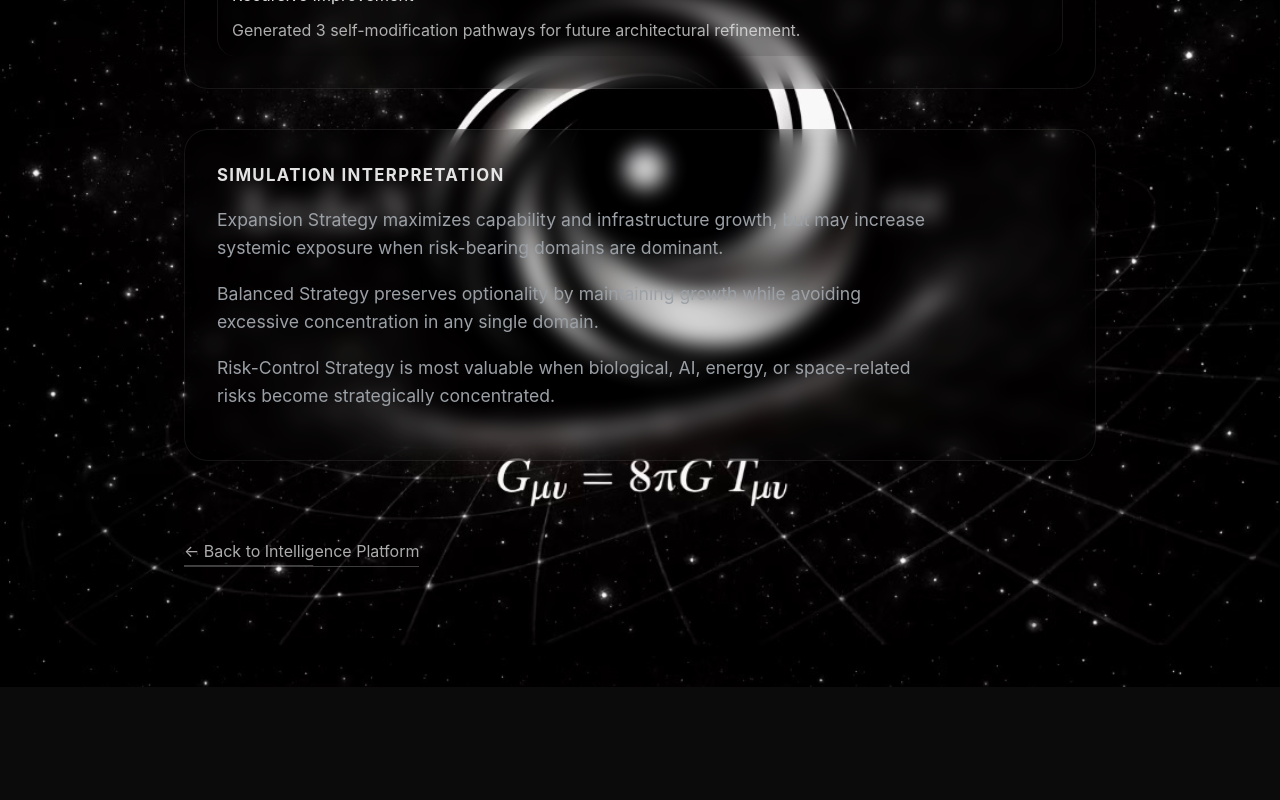
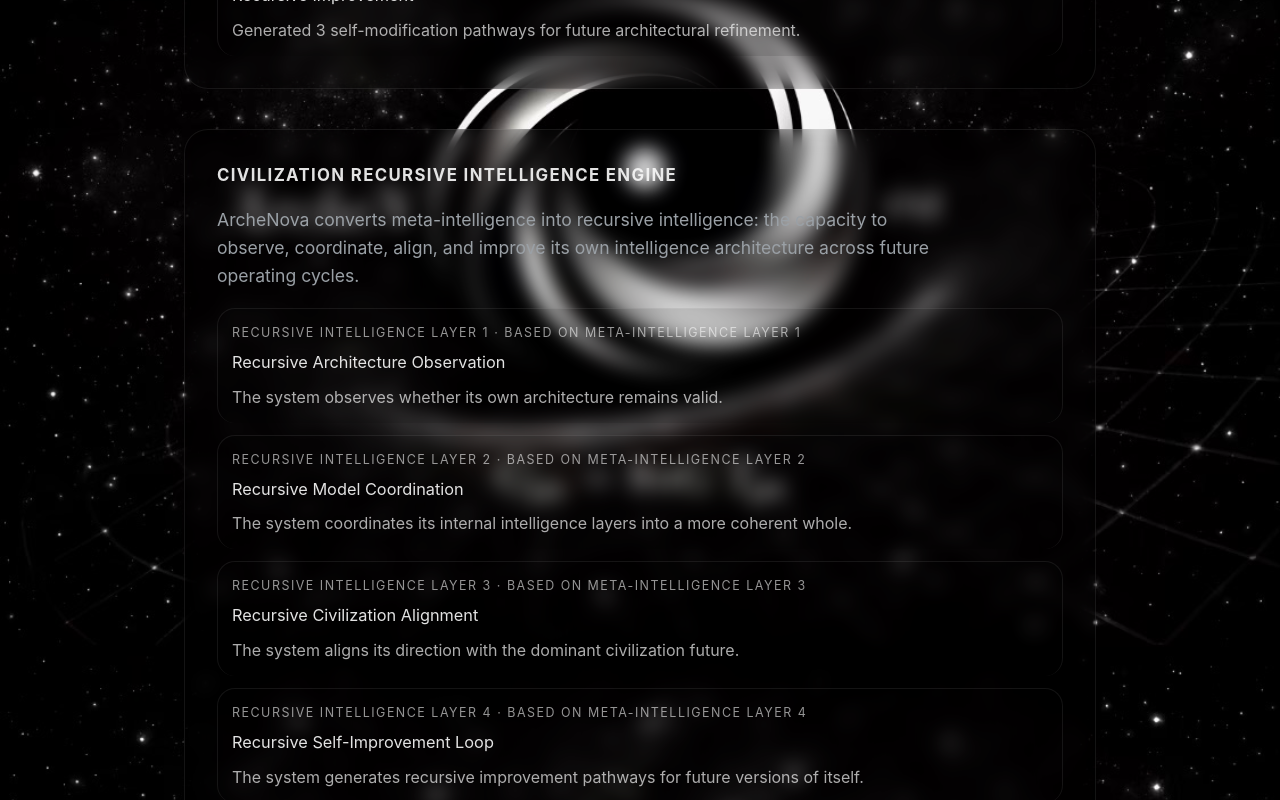
Before and after one commit to z562tbycfd-bit/archenova, a Next.js app: page /intelligence-platform/simulation in a window 1280 px wide. Shown: the part 8000-8800 px from the top of the page. Before the commit the page ends 8687 px from the top, so only its background shows below. Built offline with nearby package versions, Linux system fonts and the light colour scheme.

Commit message:
Add civilization recursive intelligence engine

```diff
--- a/app/intelligence-platform/simulation/page.tsx
+++ b/app/intelligence-platform/simulation/page.tsx
@@ -417,6 +417,39 @@ function makeMetaIntelligenceEngine(
   ];
 }
 
+function makeRecursiveIntelligenceEngine(
+  metaIntelligencePlan: ReturnType<
+    typeof makeMetaIntelligenceEngine
+  >
+) {
+  return metaIntelligencePlan.map((item, index) => {
+    const recursion =
+      index === 0
+        ? "The system observes whether its own architecture remains valid."
+        : index === 1
+        ? "The system coordinates its internal intelligence layers into a more coherent whole."
+        : index === 2
+        ? "The system aligns its direction with the dominant civilization future."
+        : "The system generates recursive improvement pathways for future versions of itself.";
+
+    const recursiveOutput =
+      index === 0
+        ? "Recursive Architecture Observation"
+        : index === 1
+        ? "Recursive Model Coordination"
+        : index === 2
+        ? "Recursive Civilization Alignment"
+        : "Recursive Self-Improvement Loop";
+
+    return {
+      layer: `Recursive Intelligence Layer ${index + 1}`,
+      source: item.layer,
+      output: recursiveOutput,
+      recursion,
+    };
+  });
+}
+
 export default function CivilizationSimulationPage() {
   const [signals, setSignals] = useState<Signal[]>([]);
   const [updated, setUpdated] = useState("—");
@@ -483,6 +516,11 @@ const selfModificationPlan =
   makeMetaIntelligenceEngine(
     futures,
     selfModificationPlan
+  );
+
+  const recursiveIntelligencePlan =
+  makeRecursiveIntelligenceEngine(
+    metaIntelligencePlan
   );
 
   const strongestScenario =
@@ -854,6 +892,38 @@ const selfModificationPlan =
   </div>
 </section>
 
+<section className="glass-block">
+  <h2>Civilization Recursive Intelligence Engine</h2>
+
+  <p>
+    ArcheNova converts meta-intelligence into recursive
+    intelligence: the capacity to observe, coordinate,
+    align, and improve its own intelligence architecture
+    across future operating cycles.
+  </p>
+
+  <div className="feed-list">
+    {recursiveIntelligencePlan.map((item) => (
+      <div
+        key={item.layer}
+        className="feed-row wide"
+      >
+        <div className="feed-source">
+          {item.layer} · based on {item.source}
+        </div>
+
+        <div className="feed-title">
+          {item.output}
+        </div>
+
+        <div className="feed-summary">
+          {item.recursion}
+        </div>
+      </div>
+    ))}
+  </div>
+</section>
+
       <section className="glass-block">
         <h2>Simulation Interpretation</h2>
 
```
